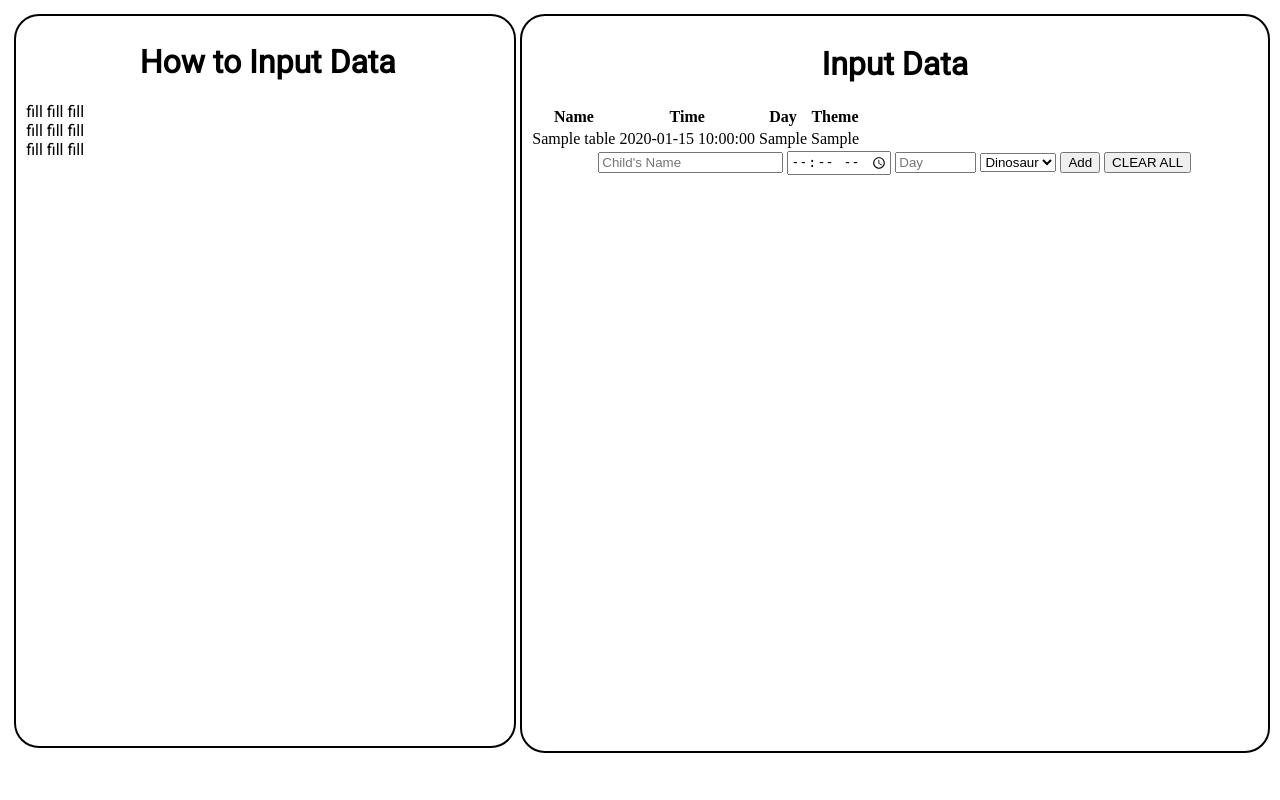
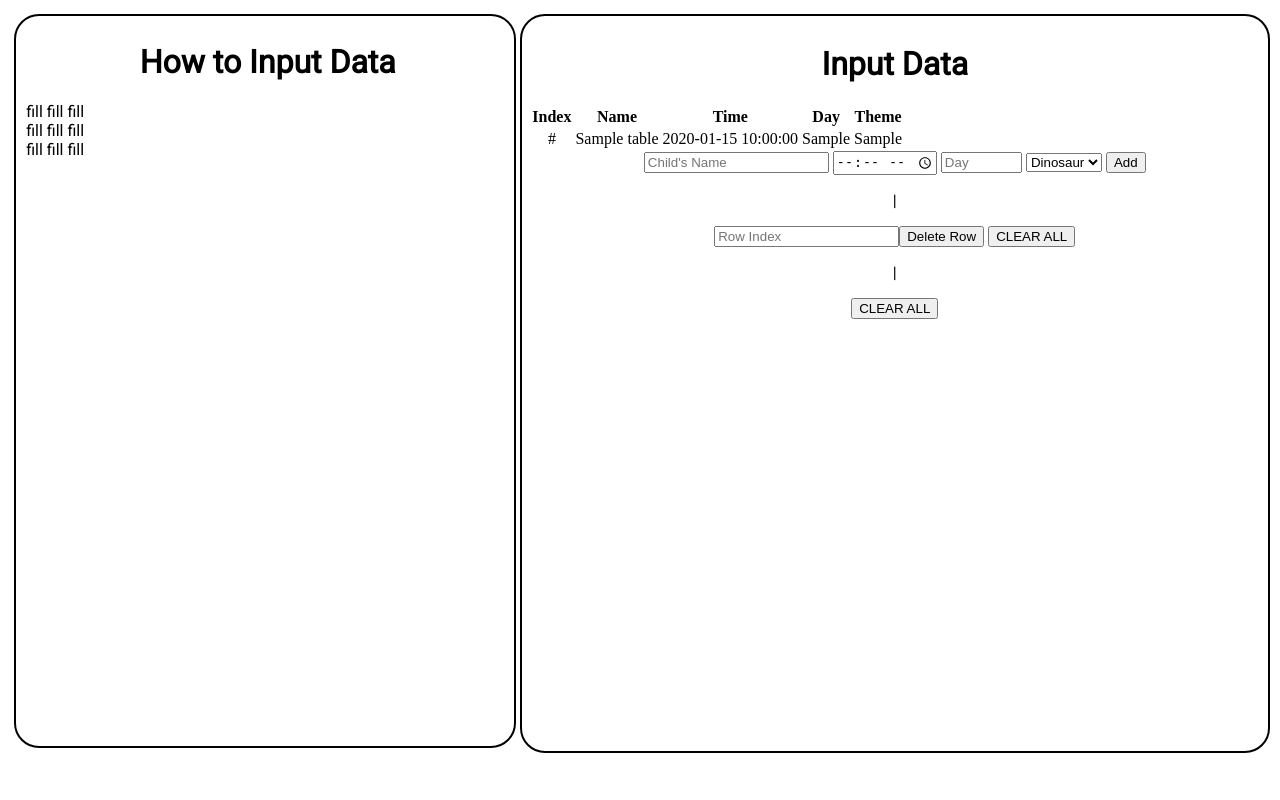
Before and after one commit to Aidan-Verdugo/birthday-board, a PHP site: page /import/index.php in a window 1280 px wide. Run offline with PHP 8.4, Linux system fonts and the light colour scheme; tables that the repository leaves empty or names only in its code hold one stand-in row (values such as "Sample post").

Commit message:
added row deletion fields to form

```diff
--- a/import/index.php
+++ b/import/index.php
@@ -38,6 +38,7 @@ $result = mysqli_query($dbconnect, $query);
                     <h1>Input Data</h1>
                     <table>
                         <tr>
+                            <th>Index</th>
                             <th>Name</th>
                             <th>Time</th>
                             <th>Day</th>
@@ -47,6 +48,7 @@ $result = mysqli_query($dbconnect, $query);
                         while($rows=$result->fetch_assoc())
                         { ?>
                         <tr>
+                            <td>#</td>
                             <td><?php echo $rows['child_name'];?></td>
                             <td><?php echo $rows['party_time'];?></td>
                             <td><?php echo $rows['party_day'];?></td>
@@ -61,7 +63,7 @@ $result = mysqli_query($dbconnect, $query);
                         <input type="text" name="childName_input" placeholder="Child's Name"> <input name="time_input" type="time"> <input type="number" name="day_input" placeholder="Day" style="width: 10%;"> <select name="theme_input">
                             <option value="Dino">Dinosaur</option>
                             <option value="Temp">Temp</option>
-                        </select> <input  type="submit" name="submit" value="Add"> <input type="submit" name="delete" value="CLEAR ALL">
+                        </select> <input  type="submit" name="submit" value="Add"> <p>|</p> <input type="text" name="rowDelNum" placeholder="Row Index"><input type="submit" value="Delete Row"> <input type="submit" name="clear" value="CLEAR ALL"> <p>|</p> <input type="submit" name="delete" value="CLEAR ALL">
                     </form>
 
                 </div>
```
